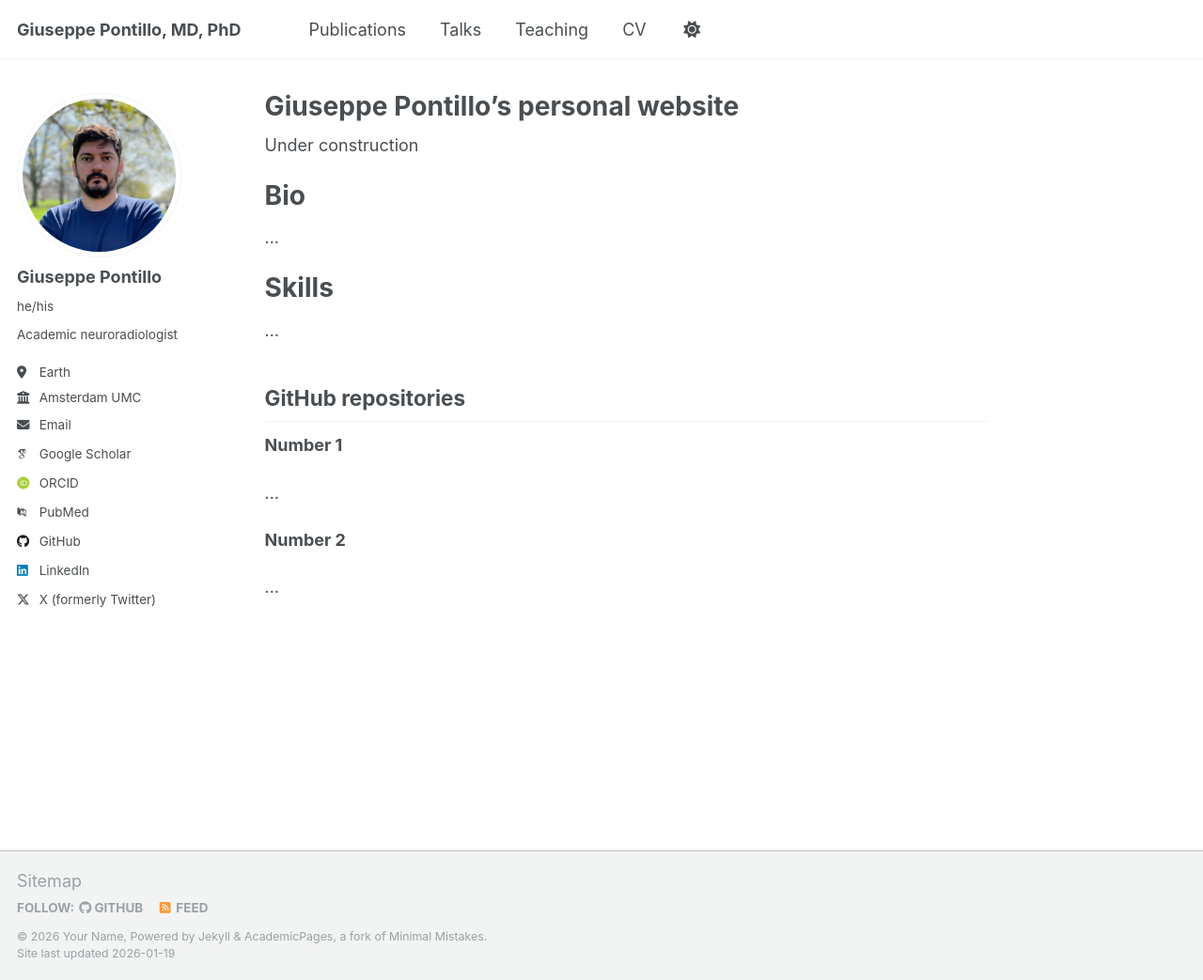
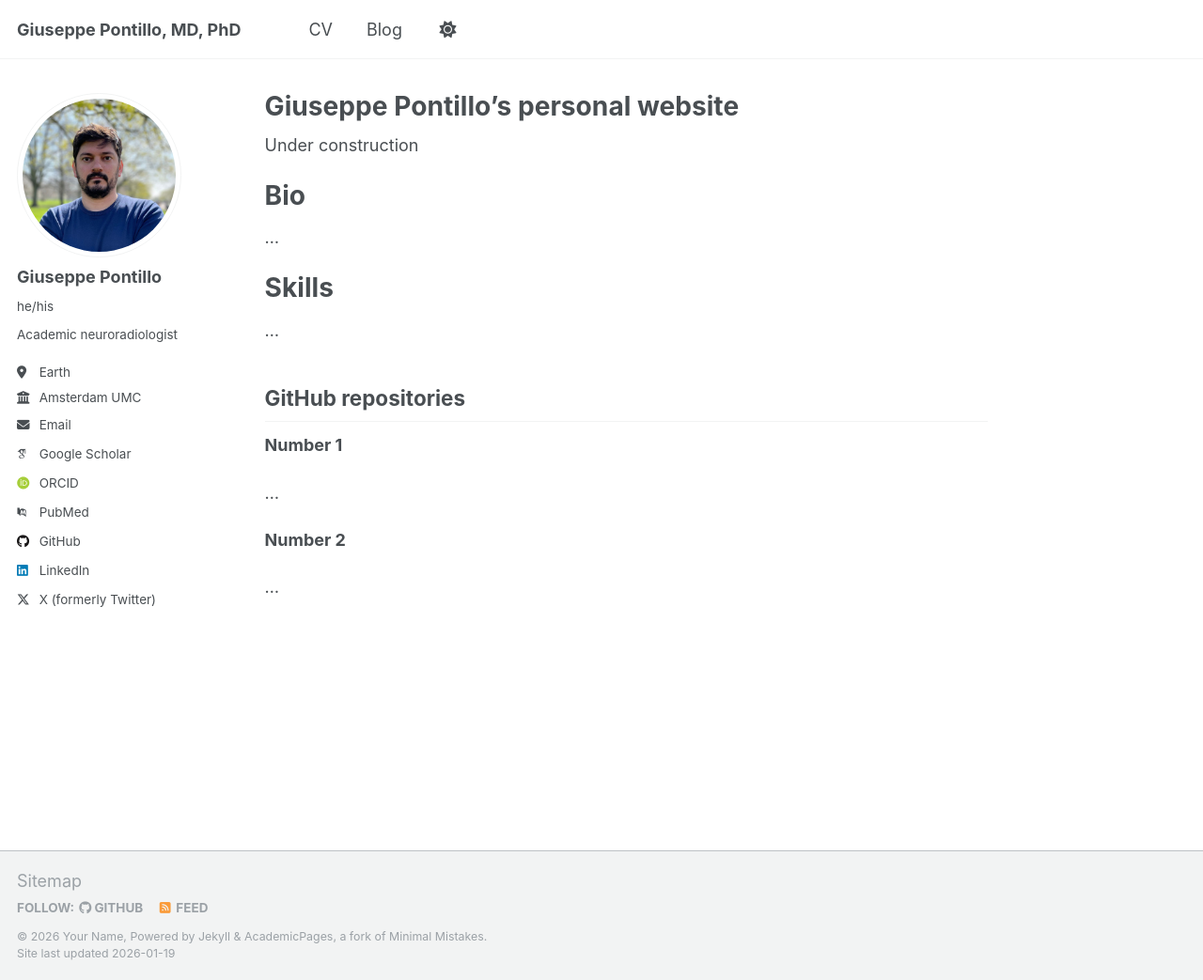
Before and after one commit to giupontillo/giupontillo.github.io, a Jekyll site: the page built from _pages/about.md, in a window 1280 px wide and 1043 px high. Shown: the whole window at 94% size. Built offline with Jekyll 4.4.1, drawn with Linux system fonts in a browser that asks for light colours; some web fonts are replaced.

Commit message:
Revert "revert"
This reverts commit 5dac7d521de3f7d95798043c7df6177a699f3fe0.

```diff
--- a/_data/navigation.yml
+++ b/_data/navigation.yml
@@ -8,14 +8,8 @@
 #      Markdown formatted page while the second is generated using JSON.
 
 main:
-  - title: "Publications"
-    url: /publications/
-
-  - title: "Talks"
-    url: /talks/
-
-  - title: "Teaching"
-    url: /teaching/
-
   - title: "CV"
     url: /cv/
+
+  - title: "Blog"
+    url: /posts/
```
